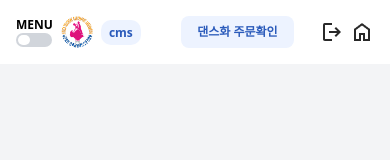
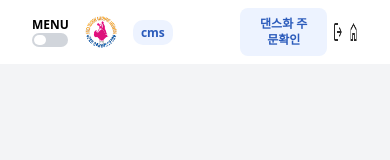
Before and after one commit to puritechlab1155/Gyowon, a plain HTML site: page index.html in a window 390 px wide. Drawn offline with nearby package versions, Linux system fonts and the light colour scheme.

Commit message:
header-edit

```diff
--- a/index.html
+++ b/index.html
@@ -9,11 +9,12 @@
 
 </head>
 <body class="bg-gray-100 overflow-auto">
-    <nav class="bg-white text-xs">
+    <nav class="bg-white">
         <!-- <div class="max-w-[1248px] mx-auto px-4 sm:px-6 lg:px-8"> -->
-        <div class="w-full mx-auto px-4 sm:px-6 lg:px-8">
-            <div class="flex justify-between h-16 items-center">
+        <div class="w-full mx-auto">
+            <div class="flex justify-between h-16 items-center ">
                 <div class="flex items-center space-x-4 max-sm:space-x-2">
+                <div class="w-64 flex justify-start h-16 items-center gap-x-4 pl-8">
                     <ul>
                         <li class="flex flex-col items-center">
                             <div class="font-semibold text-xs text-center">MENU</div>
@@ -30,7 +31,8 @@
                 <div class="w-[53px] h-[30px] leading-[30px] text-center text-[#2B5BBB] bg-[#EDF3FF] rounded-[10px] text-base font-semibold max-sm:text-xs max-sm:w-[40px] max-sm:h-[25px] max-sm:leading-[25px] ">
                     cms
                 </div>
-            </div>
+                </div>
+
                 <div class="flex items-center md:space-x-3 space-x-5 justify-center">
                     <span class="text-lg font-semibold hidden xl:inline-block ">최근 댄스화 주문</span>
                     <span class="text-base text-gray-500 hidden xl:inline-block">2025-01-06 | 00:03:19</span>
@@ -39,7 +41,8 @@
                         댄스화 주문확인
                     </button>
                 </div>
-                <div id="right-button" class="flex space-x-4 md:space-x-2 max-sm:space-x-1.5">
+                </div>
+                <div id="right-button" class="flex space-x-4 md:space-x-2 max-sm:space-x-1.5 pr-8">
                     <a href="#" class="text-sm px-5 py-2.5 text-white bg-[#2B5BBB] rounded-lg hover:bg-[#1E4799] transition md:block hidden">
                         로그아웃
                     </a>
```
